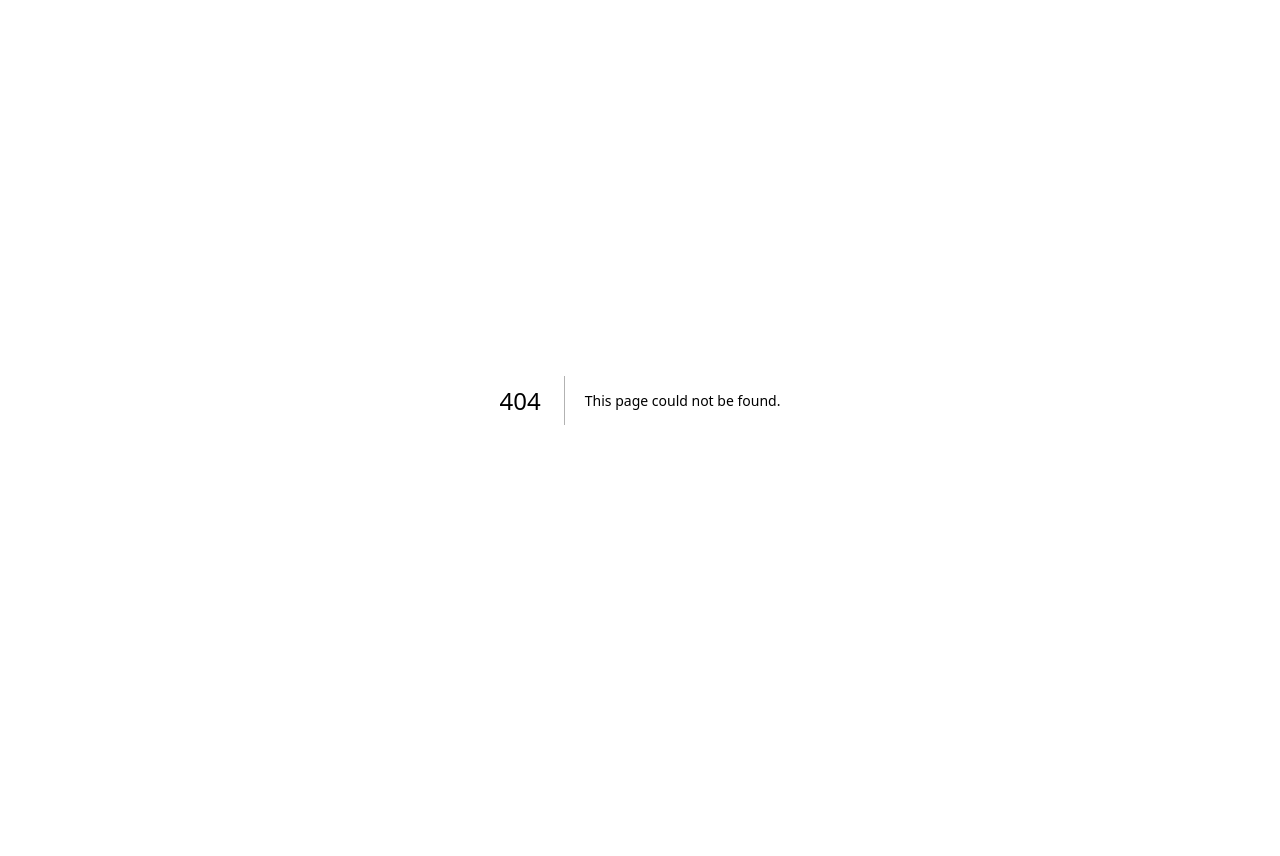
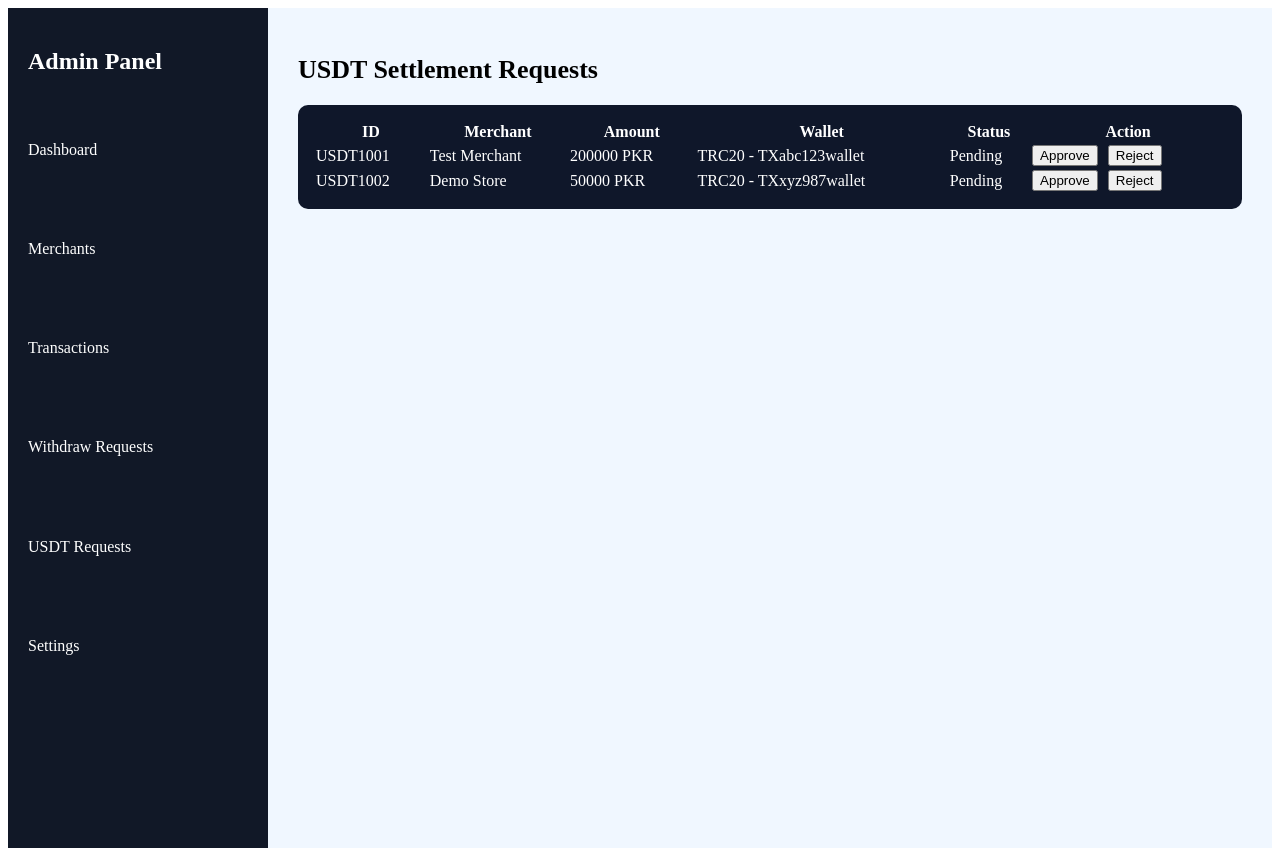
Before and after one commit to naspro-tech/naspro, a Next.js app: page /admin/usdt-requests in a window 1280 px wide. Before the commit this address had no page. Before the commit the page ends 800 px from the top, so only its background shows below. Built offline with nearby package versions, Linux system fonts and the light colour scheme.

Commit message:
Create usdt-requests.js

```diff
--- /dev/null
+++ b/pages/admin/usdt-requests.js
@@ -0,0 +1,70 @@
+import AdminLayout from "../../components/AdminLayout";
+
+export default function UsdtRequests() {
+
+  const requests = [
+    {
+      id: "USDT1001",
+      merchant: "Test Merchant",
+      amount: "200000 PKR",
+      wallet: "TRC20 - TXabc123wallet",
+      status: "Pending"
+    },
+    {
+      id: "USDT1002",
+      merchant: "Demo Store",
+      amount: "50000 PKR",
+      wallet: "TRC20 - TXxyz987wallet",
+      status: "Pending"
+    }
+  ];
+
+  return (
+    <AdminLayout>
+
+      <h1 style={{ fontSize:"26px", marginBottom:"20px" }}>
+        USDT Settlement Requests
+      </h1>
+
+      <table style={{
+        width:"100%",
+        background:"#0f172a",
+        color:"#fff",
+        borderRadius:"10px",
+        padding:"15px"
+      }}>
+
+        <thead>
+          <tr>
+            <th>ID</th>
+            <th>Merchant</th>
+            <th>Amount</th>
+            <th>Wallet</th>
+            <th>Status</th>
+            <th>Action</th>
+          </tr>
+        </thead>
+
+        <tbody>
+
+          {requests.map((r) => (
+            <tr key={r.id}>
+              <td>{r.id}</td>
+              <td>{r.merchant}</td>
+              <td>{r.amount}</td>
+              <td>{r.wallet}</td>
+              <td>{r.status}</td>
+              <td>
+                <button style={{marginRight:"10px"}}>Approve</button>
+                <button>Reject</button>
+              </td>
+            </tr>
+          ))}
+
+        </tbody>
+
+      </table>
+
+    </AdminLayout>
+  );
+          }
```
